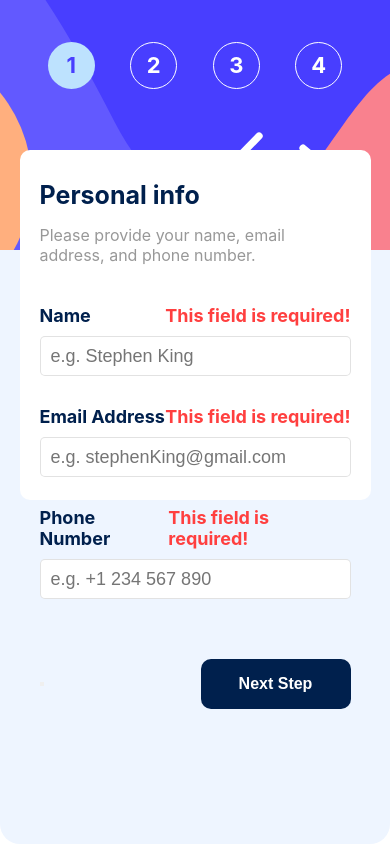
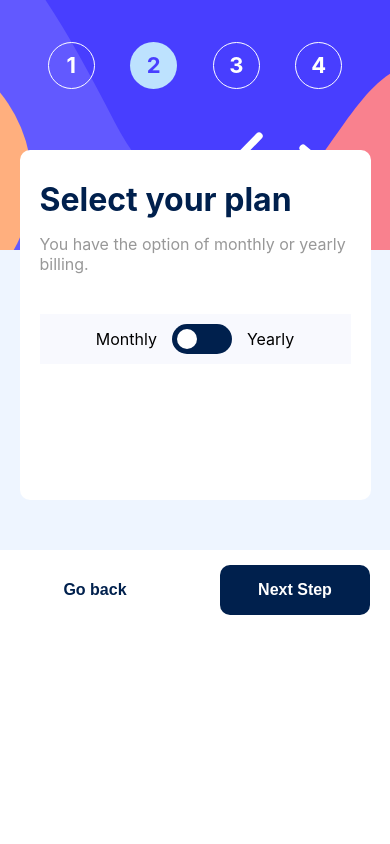
Before and after one commit to nosdvp/Multi-step-form, a React (Create React App) app: page / in a window 390 px wide. Both pictures are taken after a click on the button "Next Step". Built offline with nearby package versions, Linux system fonts and the light colour scheme.

Commit message:
create finih page and add style, create toggle on select plan page, add style

```diff
--- a/src/App.css
+++ b/src/App.css
@@ -36,7 +36,7 @@
   .contentBlock{
     width: 100%;
     background-color: #eef5ff;
-    height: 100vh;
+    height: 100%;
     display: flex;
     flex-direction: column;
     padding: 0px;
--- a/src/App.js
+++ b/src/App.js
@@ -30,11 +30,13 @@ function App() {
           name={name}
           email={email}
           phoneNumber={phoneNumber}
+          period={period}
 
           setCurrentStep={setCurrentStep}
           setName={setName}
           setEmail={setEmail}
           setPhoneNumber={setPhoneNumber}
+          setPeriod={setPeriod}
         />
       </div>
 
--- a/src/components/Steps/Steps.js
+++ b/src/components/Steps/Steps.js
@@ -34,7 +34,7 @@ const Steps = ({
         </div>
 
         <div className='stepsWrapper__fourthStep' onClick={() => setCurrentStep('Summary')}>
-          <div className={currentStep === 'Summary' ? 'stepsWrapper__fourthStep_circleActive' : 'stepsWrapper__fourthStep_circleInactive'}>4</div>
+          <div className={currentStep === 'Summary' || currentStep === 'Finish' ? 'stepsWrapper__fourthStep_circleActive' : 'stepsWrapper__fourthStep_circleInactive'}>4</div>
           <div className='stepsWrapper__fourthStep_descriptionStep'>
             <p>Step 4</p>
             <p>SUMMARY</p>
--- a/src/components/UserInfo/UserInfo.css
+++ b/src/components/UserInfo/UserInfo.css
@@ -53,14 +53,41 @@
   padding: 5px 10px;
   box-sizing: border-box;
 }
-.UIWrapper__button {
+.UIWrapper__contentBlock_changePeriod {
+  width: 100%;
+  height: 50px;
+  background-color: #f8f9fe;
+  display: flex;
+  align-items: center;
+  justify-content: center;
+  gap: 15px;
+}
+.UIWrapper__contentBlock_changePeriod_toggle {
+  width: 60px;
+  height: 30px;
+  border-radius: 20px;
+  background-color: #00204d;
+  padding: 5px;
+  box-sizing: border-box;
+  cursor: pointer;
+}
+.UIWrapper__contentBlock_changePeriod_toggle_circleMonthly, .UIWrapper__contentBlock_changePeriod_toggle_circleYearly {
+  width: 20px;
+  height: 20px;
+  background-color: white;
+  border-radius: 50%;
+}
+.UIWrapper__contentBlock_changePeriod_toggle_circleYearly {
+  transform: translateX(30px);
+}
+.UIWrapper__buttonDesktop {
   width: 100%;
   display: flex;
   align-items: center;
   justify-content: space-between;
   padding-top: 30px;
 }
-.UIWrapper__button_buttonNextStep {
+.UIWrapper__buttonDesktop_buttonNextStep, .UIWrapper__buttonDesktop_buttonBackStep {
   outline: none;
   width: 150px;
   height: 50px;
@@ -72,23 +99,86 @@
   border-radius: 10px;
   cursor: pointer;
 }
-.UIWrapper__button_buttonNextStep:hover {
+.UIWrapper__buttonDesktop_buttonNextStep:hover, .UIWrapper__buttonDesktop_buttonBackStep:hover {
   transform: scale(1.05);
   transition: all 0.1s;
 }
-.UIWrapper__button_buttonNextStep:active {
+.UIWrapper__buttonDesktop_buttonNextStep:active, .UIWrapper__buttonDesktop_buttonBackStep:active {
   transform: scale(0.95);
   transition: all 0.1s;
+}
+.UIWrapper__buttonDesktop_buttonBackStep {
+  background-color: white;
+  color: #00204d;
+}
+.UIWrapper__finish {
+  width: 100%;
+  height: 100%;
+  display: flex;
+  align-items: center;
+  justify-content: center;
+  flex-direction: column;
+}
+.UIWrapper__finish img,
+.UIWrapper__finish h1 {
+  margin-bottom: 20px;
+}
+.UIWrapper__finish p {
+  width: 80%;
+  text-align: center;
+  color: rgb(152, 152, 152);
+}
+.UIWrapper__finish p span {
+  text-decoration: underline;
+  text-underline-offset: 5px;
+  font-style: italic;
+  cursor: pointer;
+}
+
+.buttonMobile {
+  display: none;
+  width: 100%;
+  align-items: center;
+  justify-content: space-between;
+  background-color: white;
+  height: 80px;
+  padding: 0px 20px;
+  box-sizing: border-box;
+}
+.buttonMobile__buttonNextStep, .buttonMobile__buttonBackStep {
+  outline: none;
+  width: 150px;
+  height: 50px;
+  background-color: #00204d;
+  color: white;
+  font-size: 16px;
+  font-weight: bold;
+  border: none;
+  border-radius: 10px;
+  cursor: pointer;
+}
+.buttonMobile__buttonNextStep:hover, .buttonMobile__buttonBackStep:hover {
+  transform: scale(1.05);
+  transition: all 0.1s;
+}
+.buttonMobile__buttonNextStep:active, .buttonMobile__buttonBackStep:active {
+  transform: scale(0.95);
+  transition: all 0.1s;
+}
+.buttonMobile__buttonBackStep {
+  background-color: white;
+  color: #00204d;
 }
 
 @media (max-width: 768px) {
   .UIWrapper {
     width: 90%;
-    height: 350px;
+    min-height: 350px;
     padding: 30px 20px;
     background-color: white;
     margin: 0 auto;
     margin-top: -100px;
+    margin-bottom: 50px;
   }
   .UIWrapper__titleBlock {
     width: 100%;
@@ -103,6 +193,12 @@
   .UIWrapper__titleBlock_userInfoSubTitle, .UIWrapper__titleBlock_selectPlanSubTitle, .UIWrapper__titleBlock_addOnsSubTitle, .UIWrapper__titleBlock_summarySubTitle {
     color: rgb(152, 152, 152);
   }
+  .UIWrapper__buttonDesktop {
+    display: none;
+  }
+  .buttonMobile {
+    display: flex;
+  }
 }
 @media (max-width: 425px) {
   .UIWrapper__titleBlock_userInfoTitle {
--- a/src/components/UserInfo/UserInfo.js
+++ b/src/components/UserInfo/UserInfo.js
@@ -3,6 +3,7 @@ import './UserInfo.css'
 import arcade from '../../img/icon-arcade.svg'
 import advanced from '../../img/icon-advanced.svg'
 import pro from '../../img/icon-pro.svg'
+import finish from '../../img/icon-thank-you.svg'
 
 const UserInfo = ({
     currentStep,
@@ -29,21 +30,43 @@ const UserInfo = ({
     const [errorEmail, setErrorEmail] = useState('')
     const [errorPhoneNumber, setErrorPhoneNumber] = useState('')
 
-    const next = () => {
+    const nextSteps = () => {
         if(name === '' && email === '' && phoneNumber === ''){
             setErrorName('This field is required!')
             setErrorEmail('This field is required!')
             setErrorPhoneNumber('This field is required!')
             setCurrentStep('Your info')
         }
-        else{
-            setCurrentStep('Select plan')
+        currentStep === 'Your info' && setCurrentStep('Select plan')
+        currentStep === 'Select plan' && setCurrentStep('Add-ons')
+        currentStep === 'Add-ons' && setCurrentStep('Summary')
+        currentStep === 'Summary' && setCurrentStep('Finish')
+    }
+
+    const backSteps = () => {
+        currentStep === 'Select plan' && setCurrentStep('Your info')
+        currentStep === 'Add-ons' && setCurrentStep('Select plan')
+        currentStep === 'Summary' && setCurrentStep('Add-ons')
+    }
+
+    const changePeriod = () => {
+        const changePeriod = () => {
+            if(period === 'monthly') {
+                setPeriod('yearly')
+                setCostArcade(90)
+                setCostAdvanced(120)
+                setCostPro(150)
+            }else {
+                setPeriod('monthly')
+                setCostArcade(9)
+                setCostAdvanced(12)
+                setCostPro(15)
+            }
         }
     }
 
-    console.log(name)
-
   return (
+    <>
         <div className='UIWrapper'>
             {currentStep !== 'Finish' ? (
                 <>
@@ -115,24 +138,81 @@ const UserInfo = ({
                                     ></input>
                                 </div>
                             </>
+                        ) : currentStep === 'Select plan' ? (
+                            <>
+                                <div>{}</div>
+                                <div className='UIWrapper__contentBlock_changePeriod'>
+                                    <div className='UIWrapper__contentBlock_changePeriod_monthly'>Monthly</div>
+                                    <div className='UIWrapper__contentBlock_changePeriod_toggle' onClick={changePeriod}>
+                                        <div className={period === 'monthly' ? 'UIWrapper__contentBlock_changePeriod_toggle_circleMonthly' : 'UIWrapper__contentBlock_changePeriod_toggle_circleYearly'}> </div>
+                                    </div>
+                                    <div className='UIWrapper__contentBlock_changePeriod_yearly'>Yearly</div>
+                                </div>
+                            </>
                         ) : null}
 
-                    <div className='UIWrapper__button'>
+                        <div className='UIWrapper__buttonDesktop'>
                             {currentStep === 'Your info' ? (
                                 <>
                                     <button></button>
-                                <button className='UIWrapper__button_buttonNextStep' onClick={next}>Next Step</button>
+                                    <button className='UIWrapper__buttonDesktop_buttonNextStep' onClick={nextSteps}>Next Step</button>
+                                </>
+                            ) : currentStep === 'Select plan' ? (
+                                <>
+                                    <button className='UIWrapper__buttonDesktop_buttonBackStep' onClick={backSteps}>Go back</button>
+                                    <button className='UIWrapper__buttonDesktop_buttonNextStep' onClick={nextSteps}>Next Step</button>
+                                </>
+                            ) : currentStep === 'Add-ons' ? (
+                                <>
+                                    <button className='UIWrapper__buttonDesktop_buttonBackStep' onClick={backSteps}>Go back</button>
+                                    <button className='UIWrapper__buttonDesktop_buttonNextStep' onClick={nextSteps}>Next Step</button>
+                                </>
+                            ) : currentStep === 'Summary' ? (
+                                <>
+                                    <button className='UIWrapper__buttonDesktop_buttonBackStep' onClick={backSteps}>Go back</button>
+                                    <button className='UIWrapper__buttonDesktop_buttonNextStep' onClick={nextSteps}>Next Step</button>
                                 </>
                             ) : null}
                         </div>
+
+                    </div>
+
+                </>
+            ) : (
+                <div className='UIWrapper__finish'>
+                    <img src={finish}/>
+                    <h1>Thank you!</h1>
+                    <p>Thanks for confirming your subscription! We hope you have fun using our platform. If you ever need support, please feel free to email us at <span>support@loremgaming.com</span>.</p>
+                </div>
+            )}
+
+        </div>
+
+        <div className='buttonMobile'>
+            {currentStep === 'Your info' ? (
+                <>
+                    <button></button>
+                    <button className='buttonMobile__buttonNextStep' onClick={nextSteps}>Next Step</button>
+                </>
+            ) : currentStep === 'Select plan' ? (
+                <>
+                    <button className='buttonMobile__buttonBackStep' onClick={backSteps}>Go back</button>
+                    <button className='buttonMobile__buttonNextStep' onClick={nextSteps}>Next Step</button>
+                </>
+            ) : currentStep === 'Add-ons' ? (
+                <>
+                    <button className='buttonMobile__buttonBackStep' onClick={backSteps}>Go back</button>
+                    <button className='buttonMobile__buttonNextStep' onClick={nextSteps}>Next Step</button>
+                </>
+            ) : currentStep === 'Summary' ? (
+                <>
+                    <button className='buttonMobile__buttonBackStep' onClick={backSteps}>Go back</button>
+                    <button className='buttonMobile__buttonNextStep' onClick={nextSteps}>Next Step</button>
+                </>
+            ) : null}
          </div>
     </>
-        ) : (
-            <>
 
-            </>
-        )}
-    </div>
   )
 }
 
--- a/src/components/UserInfo/UserInfo.scss
+++ b/src/components/UserInfo/UserInfo.scss
@@ -59,14 +59,43 @@
                 box-sizing: border-box;
             }
         }
+        &_changePeriod{
+            width: 100%;
+            height: 50px;
+            background-color: #f8f9fe;
+            display: flex;
+            align-items: center;
+            justify-content: center;
+            gap: 15px;
+            &_toggle{
+                width: 60px;
+                height: 30px;
+                border-radius: 20px;
+                background-color: #00204d;
+                padding: 5px;
+                box-sizing: border-box;
+                cursor: pointer;
+                &_circleMonthly,
+                &_circleYearly{
+                    width: 20px;
+                    height: 20px;
+                    background-color: white;
+                    border-radius: 50%;
+                }
+                &_circleYearly{
+                    transform: translateX(30px);
+                }
+            }
+        }
     }
-    &__button{
+    &__buttonDesktop{
         width: 100%;
         display: flex;
         align-items: center;
         justify-content: space-between;
         padding-top: 30px;
-        &_buttonNextStep{
+        &_buttonNextStep,
+        &_buttonBackStep{
             outline: none;
             width: 150px;
             height: 50px;
@@ -86,19 +115,81 @@
                 transition: all 0.1s;
             }
         }
+        &_buttonBackStep{
+            background-color: white;
+            color: #00204d;
+        }
+    }
+    &__finish{
+        width: 100%;
+        height: 100%;
+        display: flex;
+        align-items: center;
+        justify-content: center;
+        flex-direction: column;
+        img,
+        h1{
+            margin-bottom: 20px;
+        }
+        p{
+            width: 80%;
+            text-align: center;
+            color: rgb(152, 152, 152);
+            span{
+                text-decoration: underline;
+                text-underline-offset: 5px;
+                font-style: italic;
+                cursor: pointer;
+            }
+        }
     }
 }
 
-
+.buttonMobile{
+        display: none;
+        width: 100%;
+        align-items: center;
+        justify-content: space-between;
+        background-color: white;
+        height: 80px;
+        padding: 0px 20px;
+        box-sizing: border-box;
+        &__buttonNextStep,
+        &__buttonBackStep{
+            outline: none;
+            width: 150px;
+            height: 50px;
+            background-color: #00204d;
+            color: white;
+            font-size: 16px;
+            font-weight: bold;
+            border: none;
+            border-radius: 10px;
+            cursor: pointer;
+            &:hover{
+                transform: scale(1.05);
+                transition: all 0.1s;
+            }
+            &:active{
+                transform: scale(0.95);
+                transition: all 0.1s;
+            }
+        }
+        &__buttonBackStep{
+            background-color: white;
+            color: #00204d;
+        }
+}
 
 @media(max-width:768px){
     .UIWrapper{
         width: 90%;
-        height: 350px;
+        min-height: 350px;
         padding: 30px 20px;
         background-color: white;
         margin: 0 auto;
         margin-top: -100px;
+        margin-bottom: 50px;
         &__titleBlock{
             width: 100%;
             height: auto;
@@ -118,6 +209,12 @@
                 color: rgb(152, 152, 152);
             }
         }
+        &__buttonDesktop{
+            display: none;
+        }
+    }
+    .buttonMobile{
+        display: flex;
     }
 }
 
```
Also changed, not shown: 1 other file (tests, documents, lock files or other folders). Lines whose indentation alone changed are shown as unchanged.
